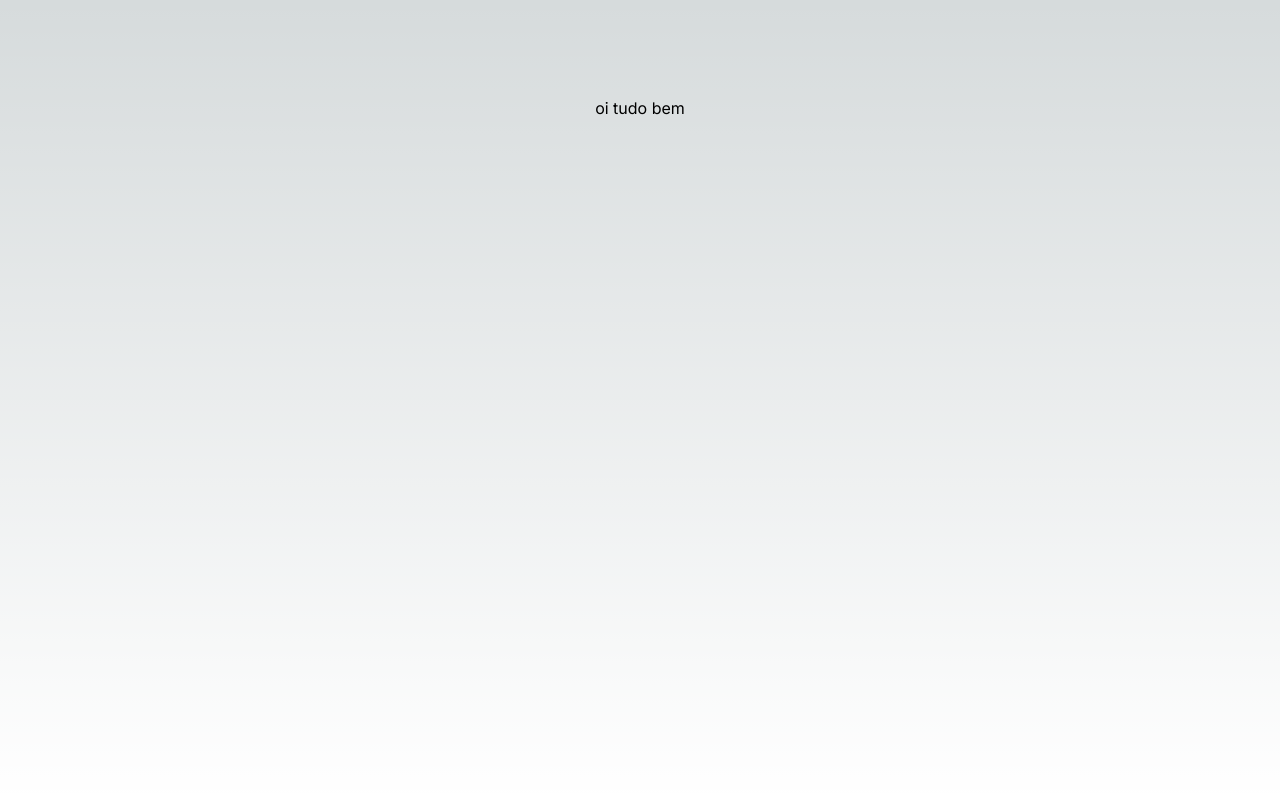
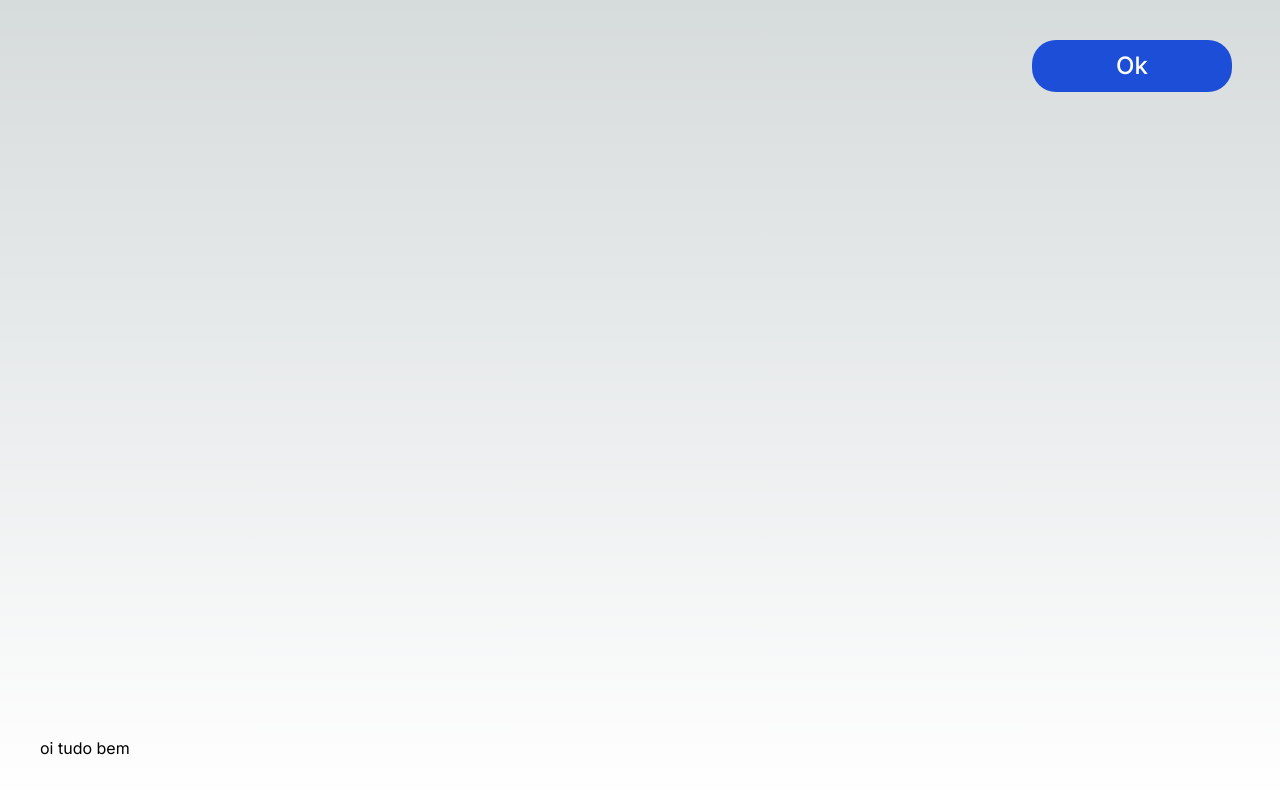
Before and after one commit to Inteli-College/2024-2A-T08-EC07-G05, a Next.js app in the folder src/frontend/: page /prediction in a window 1280 px wide. Shown: the top 794 px of the page. Built offline with nearby package versions, Linux system fonts and the light colour scheme.

Commit message:
feat: base button component

```diff
--- a/src/frontend/src/app/prediction/page.js
+++ /dev/null
@@ -1,7 +0,0 @@
-export default function AnalysisPage() {
-  return (
-    <main className="flex min-h-screen flex-col items-center justify-between p-24">
-      <p>oi tudo bem</p>
-    </main>
-  );
-}
--- /dev/null
+++ b/src/frontend/src/app/prediction/page.jsx
@@ -0,0 +1,12 @@
+import BaseButton from "@/components/baseButton";
+
+export default function AnalysisPage() {
+  return (
+    <main className="flex min-h-screen flex-col justify-between p-10">
+      <div className="w-full flex justify-end">
+        <BaseButton text='Ok'/>
+      </div>
+      <p>oi tudo bem</p>
+    </main>
+  );
+}
--- /dev/null
+++ b/src/frontend/src/components/baseButton.jsx
@@ -0,0 +1,7 @@
+export default function BaseButton({ text }) {
+    return (
+      <button type="button" className="text-white w-1/6 bg-blue-700 hover:bg-blue-800 focus:ring-4 focus:ring-blue-300 font-medium rounded-3xl text-2xl px-5 py-2.5 me-2 mb-2 dark:bg-blue-600 dark:hover:bg-blue-700 focus:outline-none dark:focus:ring-blue-800">
+        {text}
+      </button>
+    );
+  }
```
